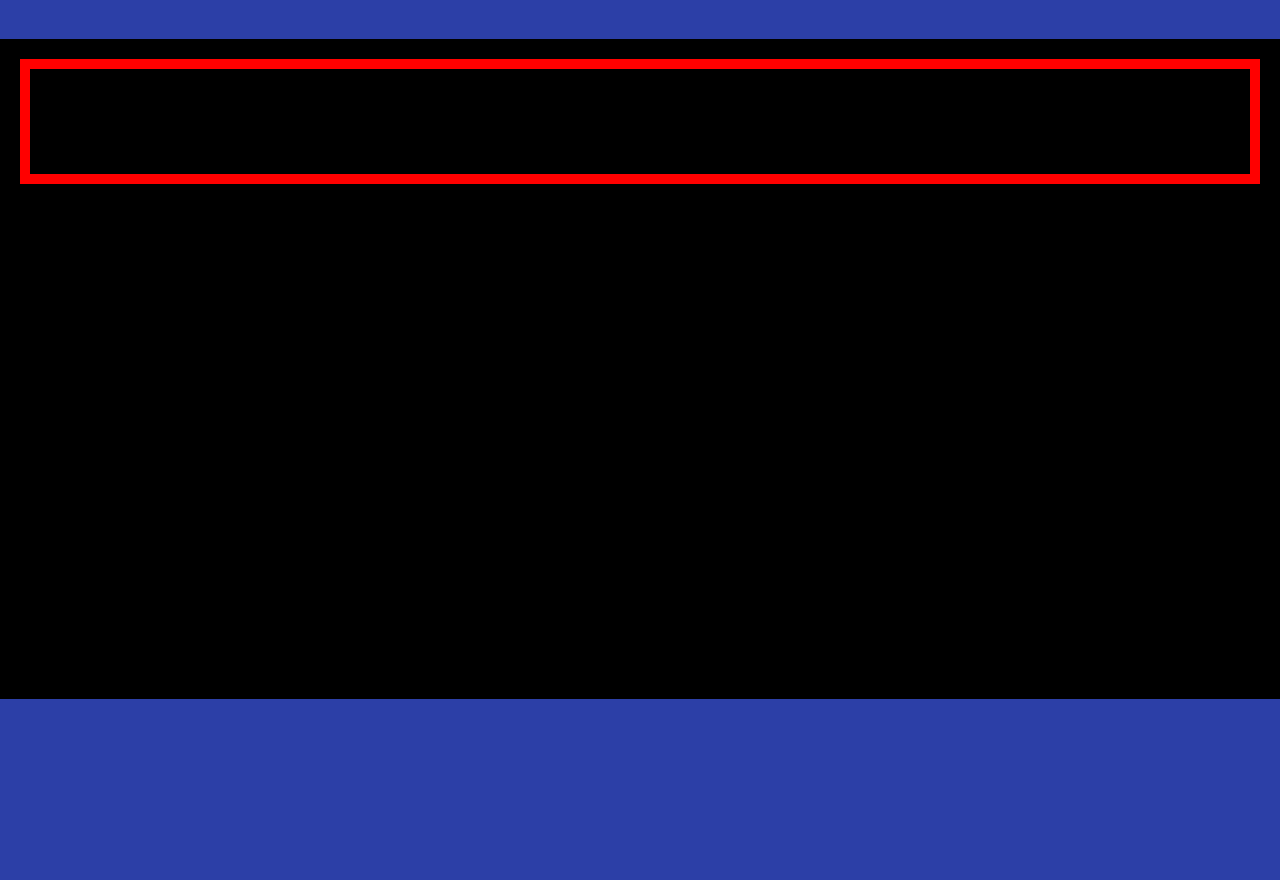
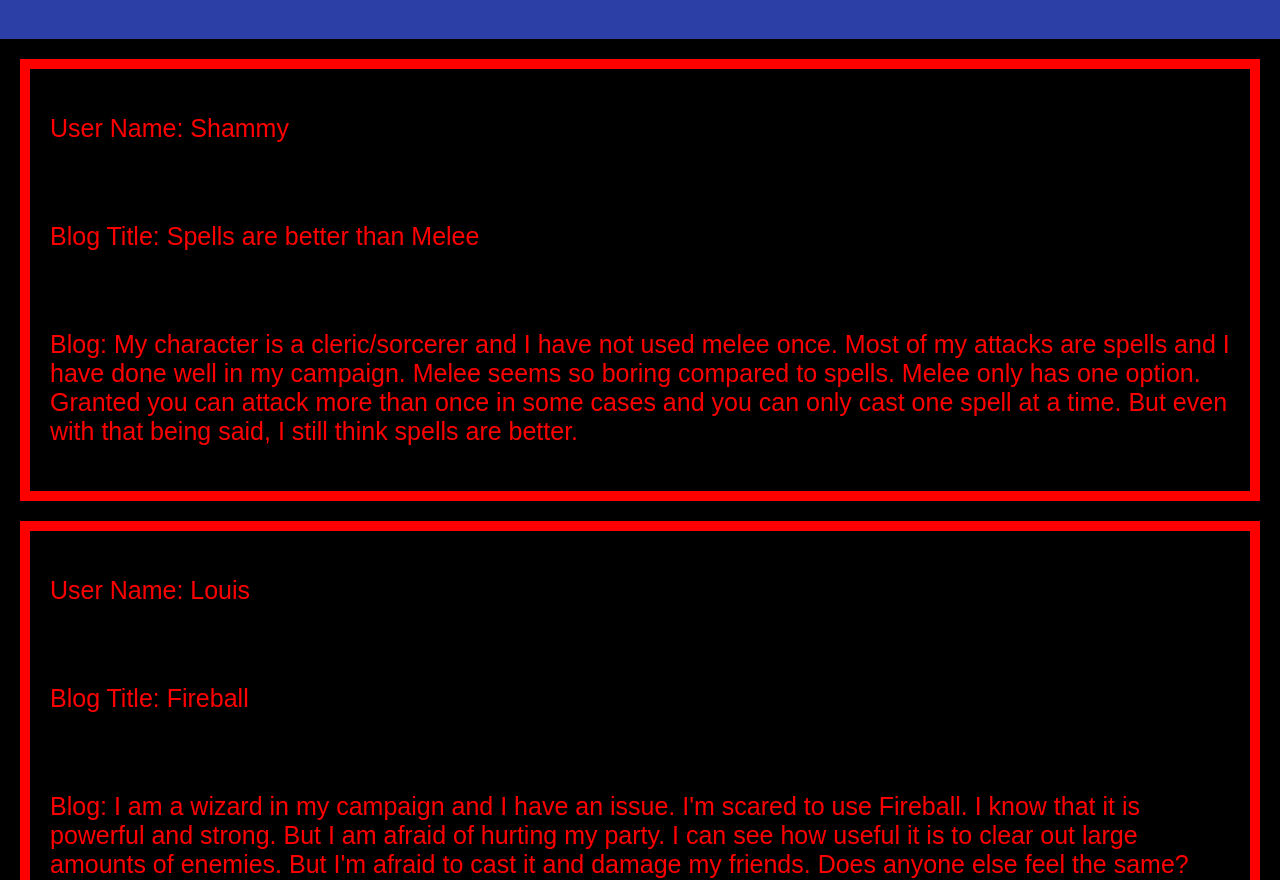
Before and after one commit to nramos9071/blog-website, a plain HTML site: page blog.html in a window 1280 px wide. Shown: the part 81-961 px from the top of the page. Before the commit the page ends 800 px from the top, so only its background shows below. Drawn offline with Linux system fonts and the light colour scheme.

Commit message:
added blog posts

```diff
--- a/Assets/css/blog.css
+++ b/Assets/css/blog.css
@@ -23,18 +23,9 @@ a {
     padding: 10px;
 }
 
-/*section {
-    margin: 20px;
-    padding:20px;
-    border: 10px;
-    border-style: solid;
-    border-color: red;
-    color: red;
-    font-size: 25px;
-    display: flex;
-}*/
 
-.main-section {
+.main-section,
+#prior-blogs {
     margin: 20px;
     padding:20px;
     border: 10px;
--- a/Assets/js/blog.js
+++ b/Assets/js/blog.js
@@ -64,7 +64,7 @@ function working() {
     blogSection.appendChild(newPost);
     addStyle();
     newPost.appendChild(content);
-    content.textContent = bringOver.userName;
+    content.textContent = "User Name: " + bringOver.userName;
 
 
 
@@ -86,7 +86,7 @@ function working2() {
     blogSection.appendChild(newPost2);
     addStyle2();
     newPost2.appendChild(content2);
-    content2.textContent = bringOver.blogTitle;
+    content2.textContent = "Blog Title: " + bringOver.blogTitle;
 
     console.log(bringOver.blogTitle);
 
@@ -105,7 +105,7 @@ function working3() {
     blogSection.appendChild(newPost3);
     addStyle3();
     newPost3.appendChild(content3);
-    content3.textContent = bringOver.blogPost;
+    content3.textContent = "Blog: " + bringOver.blogPost;
 
     console.log(bringOver.blogPost);
 
--- a/blog.html
+++ b/blog.html
@@ -18,11 +18,29 @@
         </nav>
     </header>
 
+    <div id="prior-blogs">
+
+        <p>User Name: Shammy</p> <br/>
+        <p>Blog Title: Spells are better than Melee</p> <br/>
+        <p> Blog: My character is a cleric/sorcerer and I have not used melee once. Most of my attacks are spells and I have done
+            well in my campaign. Melee seems so boring compared to spells. Melee only has one option. Granted you can attack more than once
+            in some cases and you can only cast one spell at a time. But even with that being said, I still think spells are better.
+        </p>
+
+    </div>
+
+    <div id="prior-blogs">
+
+        <p>User Name: Louis</p> <br/>
+        <p>Blog Title: Fireball</p> <br/>
+        <p>Blog: I am a wizard in my campaign and I have an issue. I'm scared to use Fireball. I know that it is powerful and strong.
+            But I am afraid of hurting my party. I can see how useful it is to clear out large amounts of enemies. But I'm afraid to cast it
+            and damage my friends. Does anyone else feel the same?
+        </p>
+
+    </div>
+
     <div id="blog-section">
-
-
-
-
 
     </div>
 
```
Also changed, not shown: Assets/css/style.css (+14 -8 lines).
